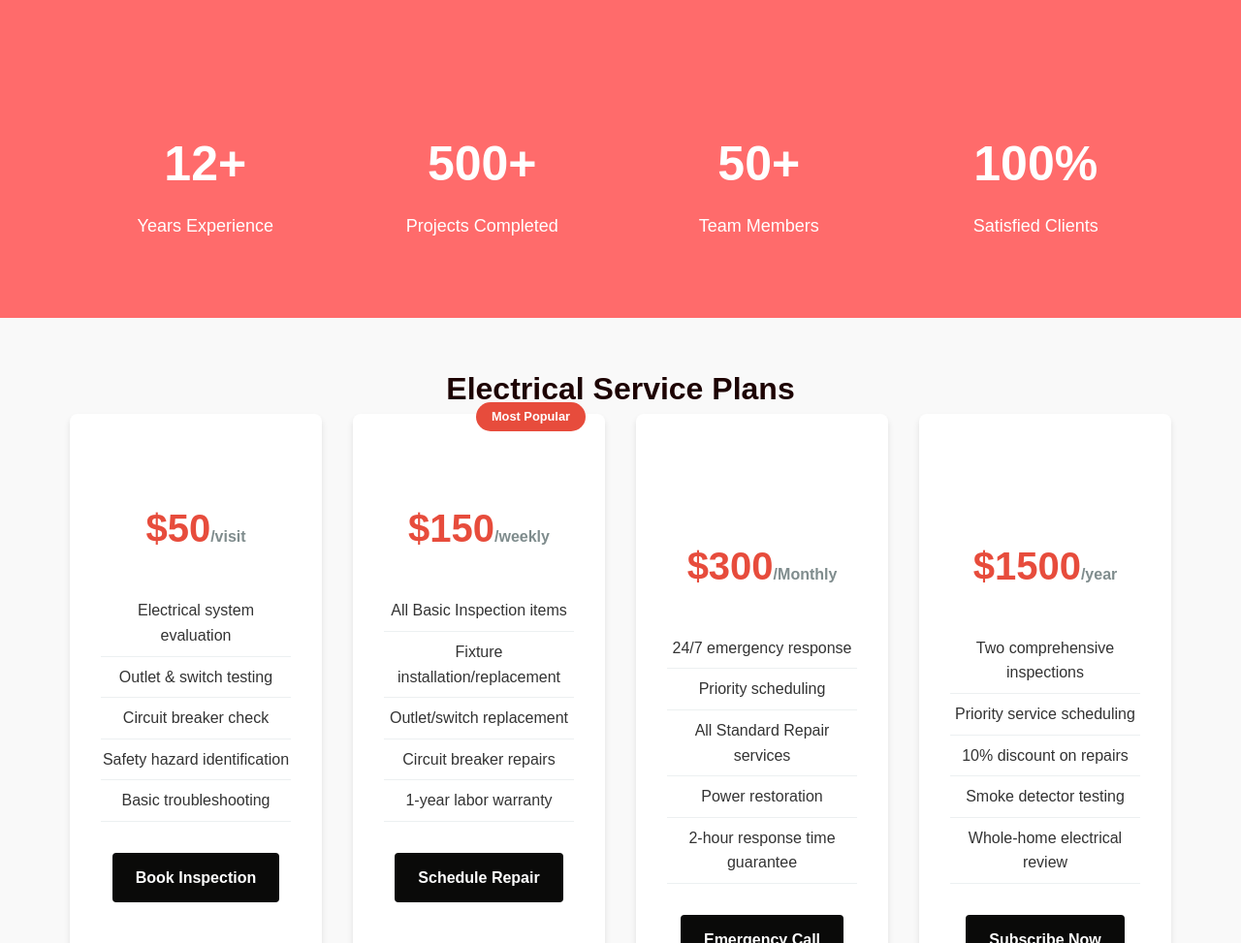
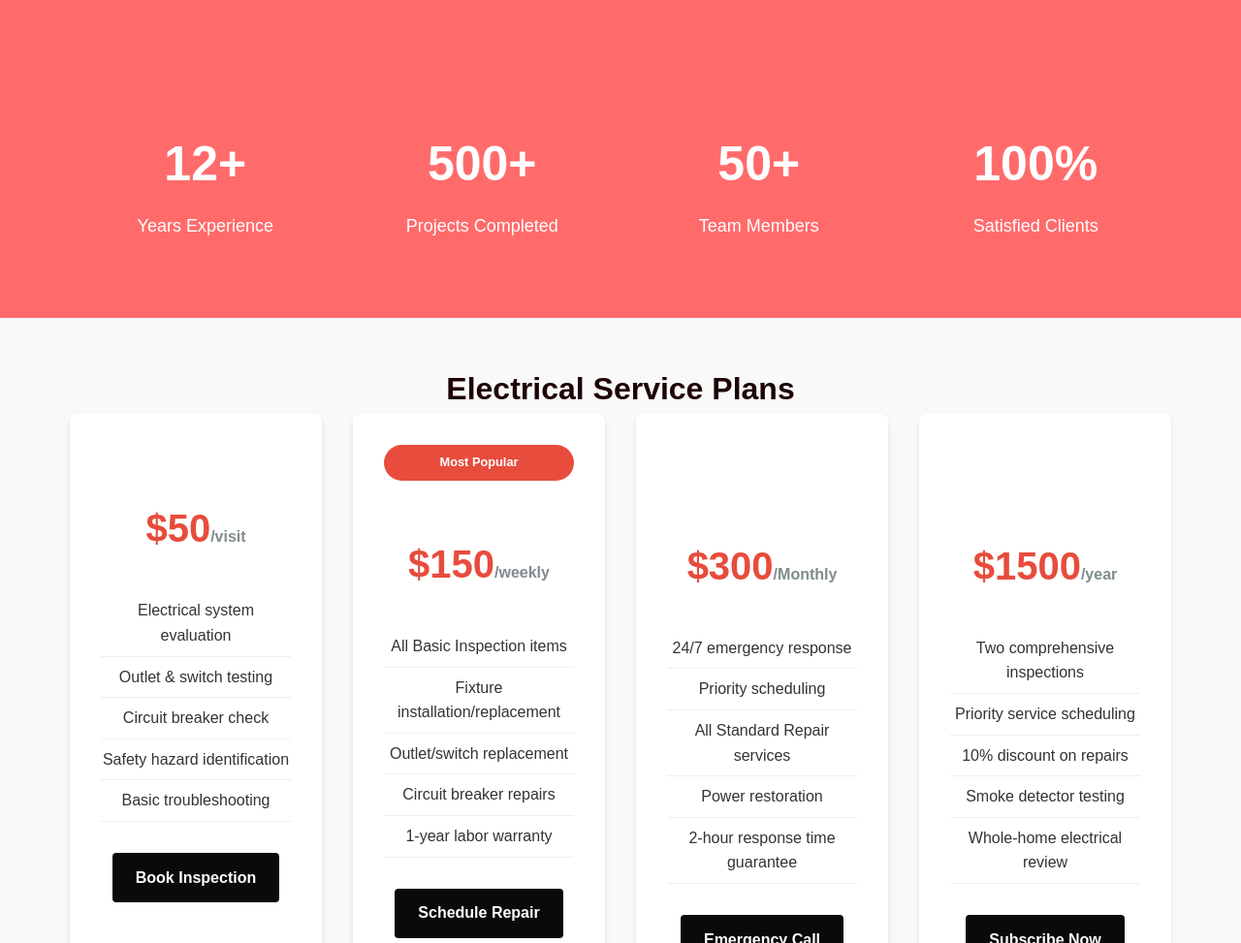
Before and after one commit to morgankolly/my-elec-web, a PHP site: page / in a window 1280 px wide. Shown: the part 5527-6500 px from the top of the page at 97% size. Run offline with PHP 8.4, Linux system fonts and the light colour scheme; data that the repository does not hold is empty; some libraries are stand-ins or nearby versions.

Commit message:
edited on pricing

```diff
--- a/assets/css/styles.css
+++ b/assets/css/styles.css
@@ -933,12 +933,14 @@
         }
 
         .popular-tag {
-            position: absolute;
+            display: flex;
+            justify-content: center;
+            position: centered;
             top: -12px;
             right: 20px;
             background-color: #e74c3c;
             color: white;
-            padding: 0.3rem 1rem;
+            padding: 0.5rem 1rem;
             border-radius: 20px;
             font-size: 0.8rem;
             font-weight: bold;
--- a/index.html
+++ b/index.html
@@ -16,8 +16,9 @@
                     <li><a href="index.html">Home</a></li>
                     <li><a href="features.html">Services</a></li>
                     <li><a href="about.html">About Us</a></li>
+                     <li><a href="pricing.html">Pricing</a></li>
                     <li><a href="contact.html">Contact</a></li>
-                    <li><a href="pricing.html">Pricing</a></li>
+
 
                 </ul>
             </nav>
```
